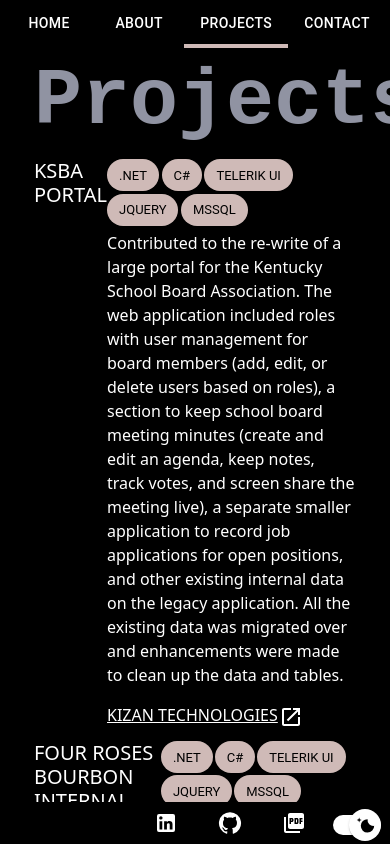
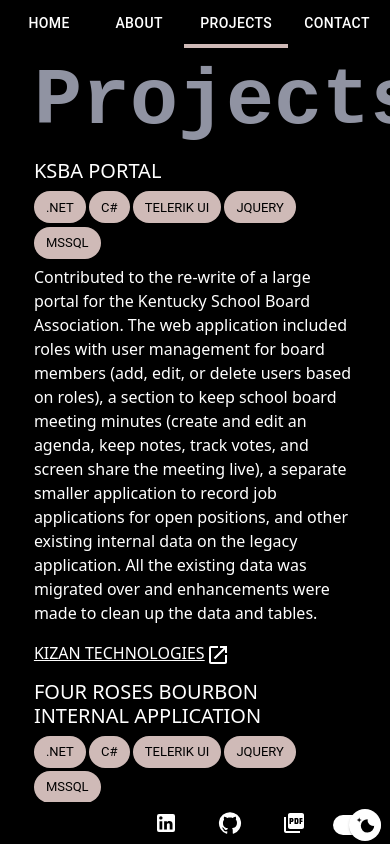
Before and after one commit to laurenmilesdev/portfolio, a Next.js app: page / in a window 390 px wide. Both pictures are taken after a click on the tab "PROJECTS". Shown: the top 844 px of the page. Built offline with nearby package versions, Linux system fonts and the light colour scheme; a web font is replaced by a local one.

Commit message:
Updated responsiveness

```diff
--- a/src/components/projects/Projects.module.css
+++ b/src/components/projects/Projects.module.css
@@ -1,10 +1,34 @@
 .container {
   display: flex;
-  flex: row;
+  flex-direction: row;
   margin-bottom: 4%;
+}
+
+.title {
+  width: 20%;
+}
+
+.description {
+  width: 80%;
 }
 
 .icon {
   font-size: 1.1em;
   margin-left: 0.5%;
 }
+
+@media screen and (max-width: 900px) {
+  .title {
+    width: 100%;
+  }
+
+  .description {
+    width: 100%;
+  }
+
+  .container {
+    display: flex;
+    flex-direction: column;
+    margin-bottom: 4%;
+  }
+}
--- a/src/components/projects/Projects.tsx
+++ b/src/components/projects/Projects.tsx
@@ -12,11 +12,11 @@ type Props = {
 
 const content = (project: ProjectType, index: number): JSX.Element => (
   <div className={`${styles.container} col-md-12`}>
-    <div className="col-md-2">
+    <div className={styles.title}>
       <h5>{project.title.toUpperCase()}</h5>
     </div>
 
-    <div className="col-md-10">
+    <div className={styles.description}>
       <div className="col-md-12">
         {project.technologies && <Technologies technologies={project.technologies} />}
       </div>
```
